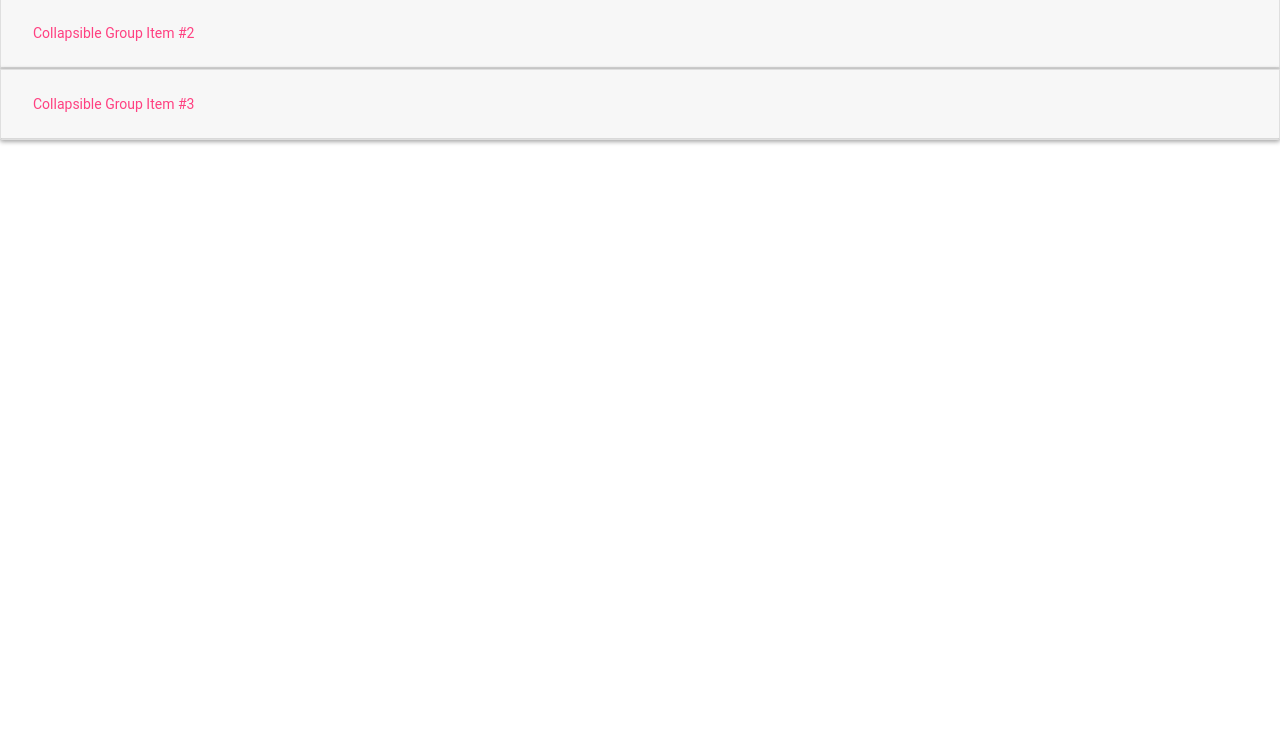
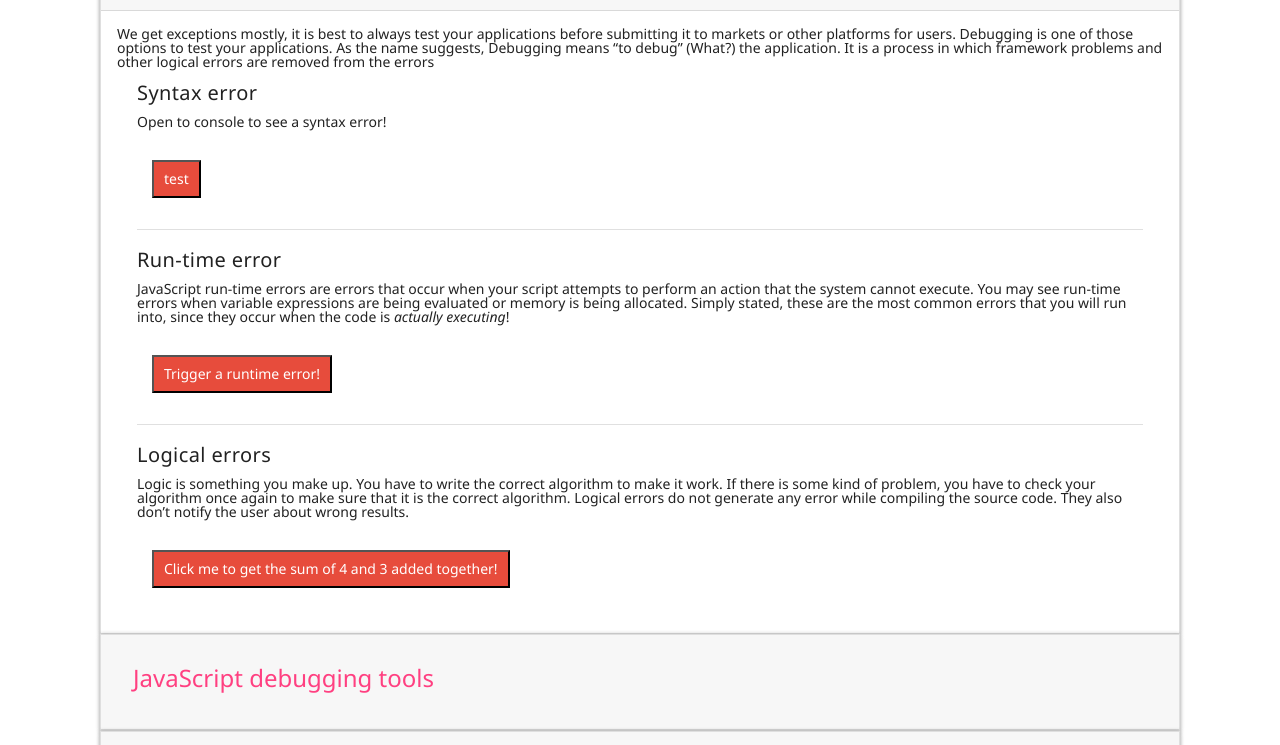
Before and after one commit to dnbo/debugging101, a website: page index.html in a window 1280 px wide. Shown: the part 185-930 px from the top of the page. Before the commit the page ends 800 px from the top, so only its background shows below. Drawn offline with nearby package versions, Linux system fonts and the light colour scheme.

Commit message:
Added some new stuff

```diff
--- /dev/null
+++ b/css/styles.css
@@ -0,0 +1,51 @@
+.accordion {
+    width: 100%;
+}
+
+.info-text {
+    margin-bottom: 10px;
+}
+
+* {
+    margin: 0;
+    padding: 0;
+    font-family: segoe ui, helvetica neue, helvetica, arial, sans-serif;
+    line-height: 1;
+}
+
+h1 {
+    color: white;
+    padding: 5px;
+}
+
+body {
+    /* background: teal; */
+}
+
+.container {
+    margin: 50px auto;
+    padding: 50px;
+}
+
+button {
+    background: #e74c3c;
+    color: white;
+    margin: 15px;
+    padding: 10px;
+}
+
+.ball {
+    width: 100px;
+    height: 100px;
+    background: green;
+    border-radius: 50%;
+    position: relative;
+}
+
+    .square {
+    width: 200px;
+    height: 200px;
+    background: blue;
+    border-radius: 20%;
+    position: relative;
+}
--- a/index.html
+++ b/index.html
@@ -5,54 +5,108 @@
   <!-- Required meta tags -->
   <meta charset="utf-8">
   <meta name="viewport" content="width=device-width, initial-scale=1, shrink-to-fit=no">
-
   <!-- Bootstrap CSS -->
   <link rel="stylesheet" href="https://maxcdn.bootstrapcdn.com/bootstrap/4.0.0/css/bootstrap.min.css" integrity="sha384-Gn5384xqQ1aoWXA+058RXPxPg6fy4IWvTNh0E263XmFcJlSAwiGgFAW/dAiS6JXm"
     crossorigin="anonymous">
-  <link rel="stylesheet" href="/css/material.min.css">
+  <link rel="stylesheet" href="/css/material.css">
+  <link rel="stylesheet" href="/css/styles.css">
 
   <title>Debugging 101</title>
 </head>
 
 <body>
+  <div class="container">
+    <div class="row">
+    </div>
+    <div class="row">
+
+
       <div class="accordion" id="accordion">
         <div class="card">
           <div class="card-header" id="headingOne">
             <h5 class="mb-0">
               <button class="btn btn-link" type="button" data-toggle="collapse" data-target="#collapseOne" aria-expanded="true" aria-controls="collapseOne">
-            Collapsible Group Item #1
+                <h3>What
+                  <i>is</i> debugging?</h3>
               </button>
             </h5>
           </div>
 
           <div id="collapseOne" class="collapse show" aria-labelledby="headingOne" data-parent="#accordion">
             <div class="card-body">
-          Anim pariatur cliche reprehenderit, enim eiusmod high life accusamus terry richardson ad squid. 3 wolf moon officia aute,
-          non cupidatat skateboard dolor brunch. Food truck quinoa nesciunt laborum eiusmod. Brunch 3 wolf moon tempor, sunt
-          aliqua put a bird on it squid single-origin coffee nulla assumenda shoreditch et. Nihil anim keffiyeh helvetica,
-          craft beer labore wes anderson cred nesciunt sapiente ea proident. Ad vegan excepteur butcher vice lomo. Leggings
-          occaecat craft beer farm-to-table, raw denim aesthetic synth nesciunt you probably haven't heard of them accusamus
-          labore sustainable VHS.
+              <div class="col-md-12">
+                <div class="row info-text">
+                  We get exceptions mostly, it is best to always test your applications before submitting it to markets or other platforms
+                  for users. Debugging is one of those options to test your applications. As the name suggests, Debugging
+                  means “to debug” (What?) the application. It is a process in which framework problems and other logical
+                  errors are removed from the errors
+                </div>
+
+                <div class="row">
+                  <div class="col-md-12">
+                    <h4>Syntax error</h4>
+                    <div>
+                      <p>Open to console to see a syntax error!</p>
+                      <button onclick="lesson1.foo()">test</button>
                     </div>
                   </div>
                 </div>
+                <hr>
+                <div class="row">
+                  <div class="col-md-12">
+                    <span style="color: red;" id="runTimeErrorWarningHeader">You must fix the above SyntaxError before you can continue! :)</span>
+                    <h4>Run-time error</h4>
+                    <div>
+                      <p>JavaScript run-time errors are errors that occur when your script attempts to perform an action that
+                        the system cannot execute. You may see run-time errors when variable expressions are being evaluated
+                        or memory is being allocated. Simply stated, these are the most common errors that you will run into,
+                        since they occur when the code is
+                        <i>actually executing</i>!
+                      </p>
+                      <button onclick="lesson1.triggerRuntimeError();">Trigger a runtime error!</button>
+                    </div>
+                  </div>
+                </div>
+                <hr>
+                <div class="row">
+                  <div class="col-md-12">
+                    <h4>Logical errors</h4>
+                    <div>
+                      <p>
+                        Logic is something you make up. You have to write the correct algorithm to make it work. If there is some kind of problem,
+                        you have to check your algorithm once again to make sure that it is the correct algorithm. Logical
+                        errors do not generate any error while compiling the source code. They also don’t notify the user
+                        about wrong results.
+                      </p>
+                      <button onclick="lesson1.triggerLogicalError(4,3);">Click me to get the sum of 4 and 3 added together!</button>
+                    </div>
+                  </div>
+                </div>
+              </div>
+              <br/>
+            </div>
+          </div>
+        </div>
+
+
         <div class="card">
           <div class="card-header" id="headingTwo">
             <h5 class="mb-0">
               <button class="btn btn-link collapsed" type="button" data-toggle="collapse" data-target="#collapseTwo" aria-expanded="false"
                 aria-controls="collapseTwo">
-            Collapsible Group Item #2
+                <h3>JavaScript debugging tools</h3>
               </button>
             </h5>
           </div>
           <div id="collapseTwo" class="collapse" aria-labelledby="headingTwo" data-parent="#accordion">
             <div class="card-body">
-          Anim pariatur cliche reprehenderit, enim eiusmod high life accusamus terry richardson ad squid. 3 wolf moon officia aute,
-          non cupidatat skateboard dolor brunch. Food truck quinoa nesciunt laborum eiusmod. Brunch 3 wolf moon tempor, sunt
-          aliqua put a bird on it squid single-origin coffee nulla assumenda shoreditch et. Nihil anim keffiyeh helvetica,
-          craft beer labore wes anderson cred nesciunt sapiente ea proident. Ad vegan excepteur butcher vice lomo. Leggings
-          occaecat craft beer farm-to-table, raw denim aesthetic synth nesciunt you probably haven't heard of them accusamus
-          labore sustainable VHS.
+              Does the ball move!?
+
+              <div class="container">
+                <button onclick="lesson1.moveBall();">Animate Circle</button>
+                <div class="ball"></div>
+              </div>
+
             </div>
           </div>
         </div>
@@ -68,11 +122,13 @@
           <div id="collapseThree" class="collapse" aria-labelledby="headingThree" data-parent="#accordion">
             <div class="card-body">
               Anim pariatur cliche reprehenderit, enim eiusmod high life accusamus terry richardson ad squid. 3 wolf moon officia aute,
-          non cupidatat skateboard dolor brunch. Food truck quinoa nesciunt laborum eiusmod. Brunch 3 wolf moon tempor, sunt
-          aliqua put a bird on it squid single-origin coffee nulla assumenda shoreditch et. Nihil anim keffiyeh helvetica,
-          craft beer labore wes anderson cred nesciunt sapiente ea proident. Ad vegan excepteur butcher vice lomo. Leggings
-          occaecat craft beer farm-to-table, raw denim aesthetic synth nesciunt you probably haven't heard of them accusamus
-          labore sustainable VHS.
+              non cupidatat skateboard dolor brunch. Food truck quinoa nesciunt laborum eiusmod. Brunch 3 wolf moon tempor,
+              sunt aliqua put a bird on it squid single-origin coffee nulla assumenda shoreditch et. Nihil anim keffiyeh
+              helvetica, craft beer labore wes anderson cred nesciunt sapiente ea proident. Ad vegan excepteur butcher vice
+              lomo. Leggings occaecat craft beer farm-to-table, raw denim aesthetic synth nesciunt you probably haven't heard
+              of them accusamus labore sustainable VHS.
+            </div>
+          </div>
         </div>
       </div>
     </div>
@@ -85,9 +141,13 @@
     crossorigin="anonymous"></script>
   <script src="https://cdnjs.cloudflare.com/ajax/libs/popper.js/1.12.9/umd/popper.min.js" integrity="sha384-ApNbgh9B+Y1QKtv3Rn7W3mgPxhU9K/ScQsAP7hUibX39j7fakFPskvXusvfa0b4Q"
     crossorigin="anonymous"></script>
+
+  <script src="//cdnjs.cloudflare.com/ajax/libs/jquery/2.1.3/jquery.min.js" crossorigin="anonymous"></script>
+
   <script src="https://maxcdn.bootstrapcdn.com/bootstrap/4.0.0/js/bootstrap.min.js" integrity="sha384-JZR6Spejh4U02d8jOt6vLEHfe/JQGiRRSQQxSfFWpi1MquVdAyjUar5+76PVCmYl"
     crossorigin="anonymous"></script>
   <script src="/js/material.min.js"></script>
+  <script src="/js/lesson1.js"></script>
 </body>
 
 </html>
--- /dev/null
+++ b/js/lesson1.js
@@ -0,0 +1,51 @@
+var lesson1 = {
+    foo: function () {
+        var test = {
+            test: '',
+            test2: ''
+        }
+        alert('Good job! Problem solved!');
+    },
+
+    bar: function () {
+    },
+
+    triggerRuntimeError: function () {
+        var o = new Object;
+        o.f = Boolean.prototype.toString;
+        o.f();
+    },
+
+    triggerLogicalError: function (a, b) {
+        alert('The sum of 4 and 3 when added is ' + a / b);
+    },
+
+    moveBall: function () {
+        //select ball
+        var options = helperFunctions.getOptionsForMovingBall();
+
+        $(".ball").animate(options, 2000, function () {
+            //after 2s, continue animating
+            $(".ball").animate({
+                //return it to original state
+                "top": 0,
+                "left": 0
+                //finally after animation are done, we prompt it with our message!
+            }, helperFunctions.ballMovedDone());
+        });
+    }
+};
+
+document.getElementById('runTimeErrorWarningHeader').hidden = true;
+
+var helperFunctions = {
+    getOptionsForMovingBall: function () {
+        return {
+            "left": 400
+        }
+    },
+
+    ballMovedDone: function () {
+        alert('Good job!');
+    }
+}
```
Also changed, not shown: README.md, css/material.css. Lines whose indentation alone changed are shown as unchanged.
